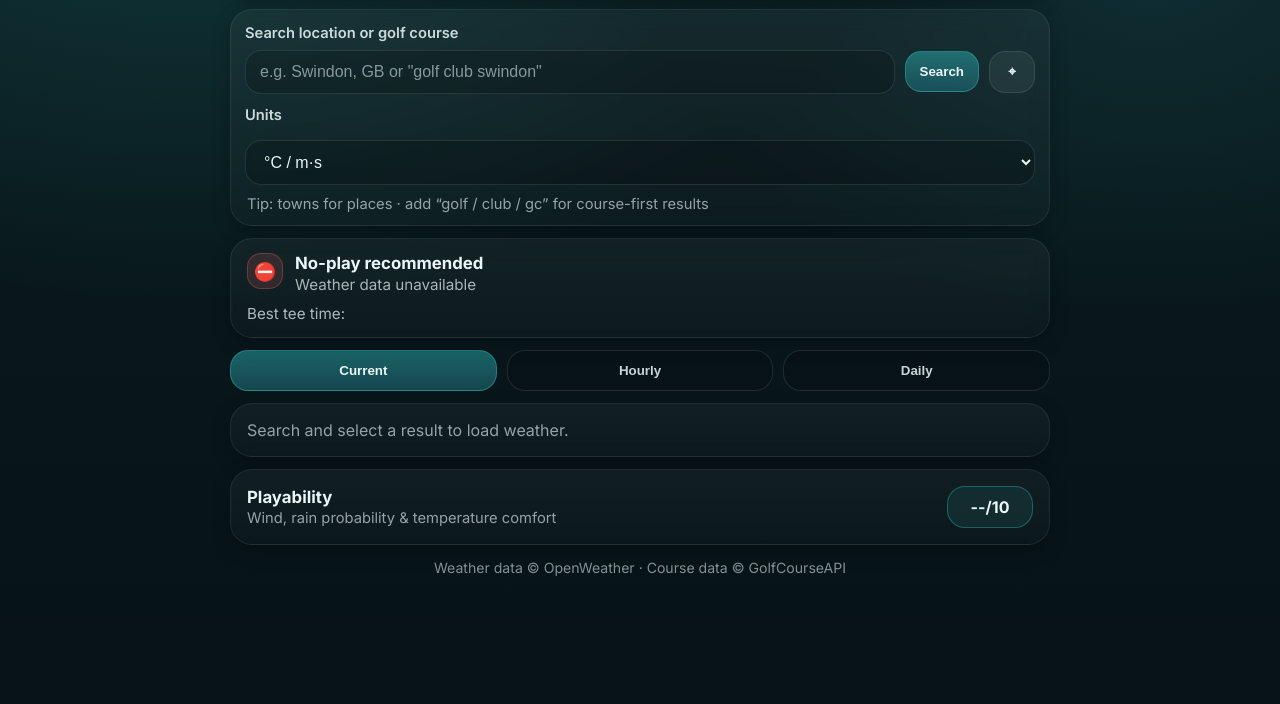
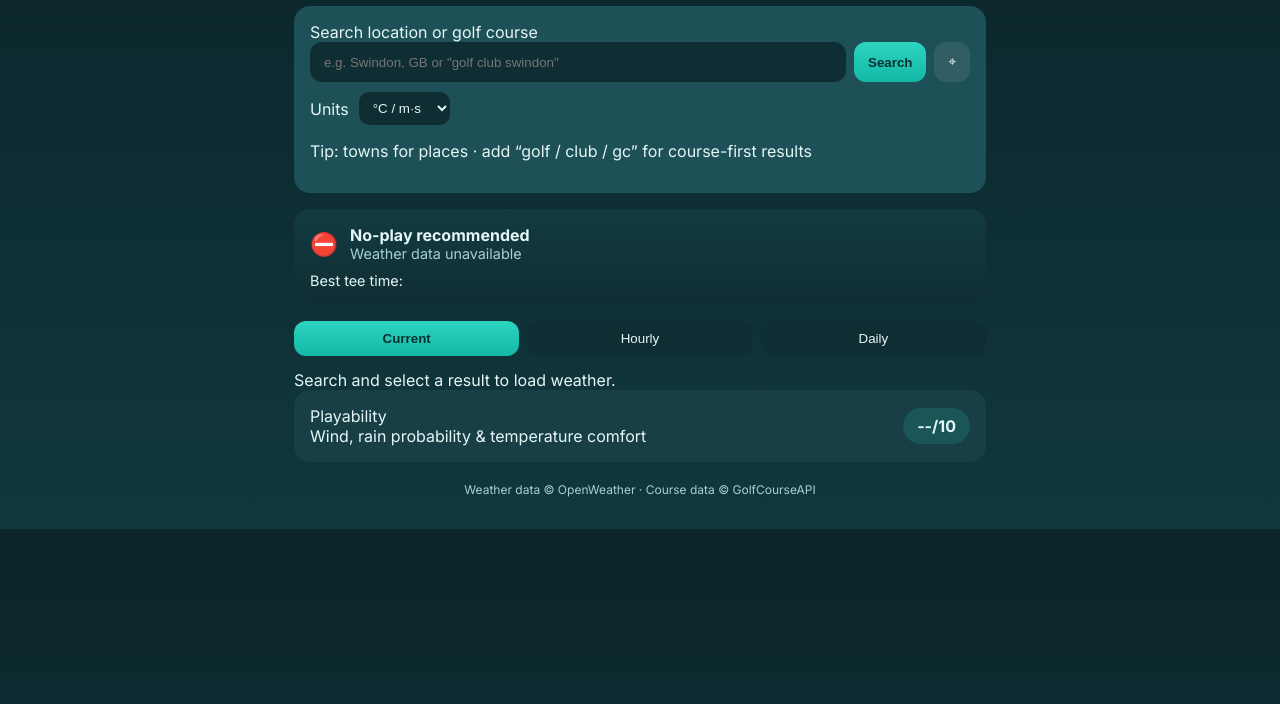
Before and after one commit to mziyabo-glitch/fairway-forecast, a plain HTML site: page index.html in a window 1280 px wide. Shown: the part 96-800 px from the top of the page. Drawn offline with Linux system fonts and the light colour scheme.

Commit message:
Update styles.css

````diff
--- a/styles.css
+++ b/styles.css
@@ -1,444 +1,282 @@
-/* =========================================================
-   Fairway Forecast – styles.css (clean + mobile-first)
-   Goals:
-   - Premium, slightly lighter dark theme
-   - Search + favourites visually grouped
-   - Results rendering full-width (hourly/daily never squashed)
-   - Tables + pre text blocks scroll instead of compressing
-   ========================================================= */
+/* ===============================
+   Fairway Forecast – Clean UI
+   Cosmetic + layout fixes only
+   =============================== */
 
-:root{
-  --bg0:#071316;
-  --bg1:#0a1b1f;
-  --card:#0f2a30;
-  --card2:#102f36;
-  --stroke:rgba(255,255,255,.10);
-  --stroke2:rgba(255,255,255,.08);
-
-  --text:#eaf6f7;
-  --muted:rgba(234,246,247,.72);
-
-  --primary:#1F6F78;
-  --primary2:#2aa6a8;
-  --danger:#ff6b6b;
-  --warn:#ffd166;
-  --ok:#2dd4bf;
-
-  --r14:14px;
-  --r18:18px;
-  --r22:22px;
-
-  --shadow: 0 10px 30px rgba(0,0,0,.35);
-  --shadow2: 0 6px 18px rgba(0,0,0,.25);
-
-  --pad:16px;
-  --gap:12px;
-
-  --max: 860px;
+:root {
+  --bg: #0f2e33;
+  --panel: #173f45;
+  --panel-soft: #1e5057;
+  --accent: #2dd4bf;
+  --accent-soft: rgba(45, 212, 191, 0.15);
+  --text: #e5f6f7;
+  --muted: #a7cfd4;
+  --danger: #ef4444;
+  --radius: 16px;
 }
 
-*{ box-sizing:border-box; }
-html,body{ height:100%; }
-body{
-  margin:0;
-  font-family: Inter, system-ui, -apple-system, Segoe UI, Roboto, Arial, sans-serif;
-  color:var(--text);
-  background:
-    radial-gradient(1200px 800px at 15% -10%, rgba(42,166,168,.22), transparent 60%),
-    radial-gradient(900px 600px at 90% 10%, rgba(31,111,120,.22), transparent 55%),
-    linear-gradient(180deg, var(--bg1), var(--bg0));
-  -webkit-font-smoothing:antialiased;
-  -moz-osx-font-smoothing:grayscale;
+/* ---------- GLOBAL RESET ---------- */
+*,
+*::before,
+*::after {
+  box-sizing: border-box;
 }
 
-.ff-wrap{
-  width:100%;
-  max-width:var(--max);
-  margin:0 auto;
-  padding: clamp(12px, 2.2vw, 20px);
-  padding-bottom: 28px;
+html,
+body {
+  margin: 0;
+  padding: 0;
+  background: linear-gradient(180deg, #0b252a, #10383e);
+  color: var(--text);
+  font-family: "Inter", system-ui, -apple-system, sans-serif;
 }
 
-/* ---------- Panels / Cards ---------- */
-.ff-panel,
-.ff-verdict,
-.ff-results > .ff-card,
-.ff-results > .ff-panel{
-  background: linear-gradient(180deg, rgba(255,255,255,.045), rgba(255,255,255,.02));
-  border: 1px solid var(--stroke2);
-  border-radius: var(--r22);
-  box-shadow: var(--shadow2);
-  backdrop-filter: blur(10px);
+/* ---------- APP WRAPPER ---------- */
+.ff-wrap {
+  max-width: 720px;
+  margin: 0 auto;
+  padding: 16px 14px 32px;
 }
 
-.ff-panel{ padding: var(--pad); margin-top: 12px; }
-
-/* ---------- Header ---------- */
-.ff-header{
-  margin-top: 2px;
-  margin-bottom: 12px;
+/* ---------- HEADER ---------- */
+.ff-header {
+  margin-bottom: 14px;
 }
 
-.ff-brand{
-  display:flex;
-  align-items:center;
+.ff-brand {
+  display: flex;
+  align-items: center;
   gap: 12px;
-  padding: 14px 16px;
-  border-radius: var(--r22);
-  background: linear-gradient(180deg, rgba(255,255,255,.05), rgba(255,255,255,.02));
-  border: 1px solid var(--stroke2);
-  box-shadow: var(--shadow2);
+  background: var(--panel);
+  padding: 14px;
+  border-radius: var(--radius);
 }
 
-.ff-logo{
-  width:40px;
-  height:40px;
+.ff-logo {
+  width: 44px;
+  height: 44px;
   border-radius: 12px;
-  padding: 6px;
-  background: rgba(255,255,255,.07);
-  border: 1px solid rgba(255,255,255,.10);
+  background: #ffffff;
   object-fit: contain;
 }
 
-.ff-brand-text strong{
-  display:block;
-  font-size: 1.12rem;
-  letter-spacing: .2px;
-  line-height: 1.15;
+.ff-brand-text strong {
+  font-size: 1.05rem;
 }
-.ff-brand-text span{
-  display:block;
-  margin-top: 2px;
-  font-size: .92rem;
+
+.ff-brand-text span {
+  display: block;
+  font-size: 0.85rem;
   color: var(--muted);
 }
 
-/* ---------- Inputs / Buttons ---------- */
-.ff-label{
-  display:block;
-  font-weight: 600;
-  font-size: .92rem;
-  margin-bottom: 8px;
-  color: rgba(234,246,247,.86);
+/* ---------- PANELS ---------- */
+.ff-panel {
+  background: var(--panel);
+  border-radius: var(--radius);
+  padding: 16px;
+  margin-bottom: 14px;
 }
 
-.ff-input,
-.ff-select{
-  width:100%;
-  border-radius: 16px;
-  border: 1px solid var(--stroke);
-  background: rgba(0,0,0,.18);
+.ff-panel--search {
+  background: var(--panel-soft);
+}
+
+/* ---------- SEARCH ---------- */
+.ff-search-row {
+  display: flex;
+  gap: 8px;
+}
+
+.ff-input {
+  flex: 1;
+  padding: 12px 14px;
+  border-radius: 12px;
+  border: none;
+  background: #0f2e33;
   color: var(--text);
-  outline: none;
+}
+
+.ff-btn {
+  border-radius: 12px;
   padding: 12px 14px;
+  border: none;
+  background: #0f2e33;
+  color: var(--text);
+  cursor: pointer;
+}
+
+.ff-btn-primary {
+  background: linear-gradient(180deg, #2dd4bf, #14b8a6);
+  color: #053133;
+  font-weight: 600;
+}
+
+.ff-btn-ghost {
+  background: rgba(255, 255, 255, 0.08);
+}
+
+/* ---------- UNITS ---------- */
+.ff-units-row {
+  display: flex;
+  align-items: center;
+  gap: 10px;
+  margin-top: 10px;
+}
+
+.ff-select {
+  padding: 8px 10px;
+  border-radius: 10px;
+  background: #0f2e33;
+  color: var(--text);
+  border: none;
+}
+
+/* ---------- VERDICT ---------- */
+.ff-verdict {
+  background: linear-gradient(180deg, #123b41, #0f2e33);
+  border-radius: var(--radius);
+  padding: 16px;
+  margin: 16px 0;
+}
+
+.ff-verdict-main {
+  display: flex;
+  align-items: center;
+  gap: 12px;
+}
+
+.ff-verdict-icon {
+  font-size: 1.4rem;
+}
+
+.ff-verdict-label {
+  font-weight: 700;
+}
+
+.ff-verdict-reason {
+  font-size: 0.9rem;
+  color: var(--muted);
+}
+
+.ff-verdict-meta {
+  margin-top: 10px;
+  font-size: 0.9rem;
+}
+
+/* ---------- TABS ---------- */
+.ff-tabs {
+  display: flex;
+  gap: 8px;
+  margin: 14px 0;
+}
+
+.ff-tab {
+  flex: 1;
+  padding: 10px 0;
+  border-radius: 12px;
+  background: #0f2e33;
+  border: none;
+  color: var(--text);
+  cursor: pointer;
+}
+
+.ff-tab.active {
+  background: linear-gradient(180deg, #2dd4bf, #14b8a6);
+  color: #053133;
+  font-weight: 600;
+}
+
+/* ---------- LOCATION HEADER ---------- */
+.ff-location {
+  display: flex;
+  justify-content: space-between;
+  align-items: center;
+  background: var(--panel-soft);
+  border-radius: var(--radius);
+  padding: 14px;
+  margin-bottom: 14px;
+}
+
+.ff-location h3 {
+  margin: 0;
   font-size: 1rem;
 }
 
-.ff-input::placeholder{ color: rgba(234,246,247,.55); }
-.ff-input:focus,
-.ff-select:focus{
-  border-color: rgba(42,166,168,.55);
-  box-shadow: 0 0 0 4px rgba(42,166,168,.18);
+.ff-location small {
+  display: block;
+  color: var(--muted);
 }
 
-.ff-btn{
-  border: 1px solid var(--stroke);
-  background: rgba(255,255,255,.06);
-  color: var(--text);
-  border-radius: 16px;
-  padding: 12px 14px;
-  font-weight: 700;
-  cursor: pointer;
-  transition: transform .08s ease, background .12s ease, border-color .12s ease;
-  user-select:none;
-  -webkit-tap-highlight-color: transparent;
-}
-.ff-btn:active{ transform: scale(.98); }
-.ff-btn:hover{ border-color: rgba(255,255,255,.16); }
-
-.ff-btn-primary{
-  background: linear-gradient(180deg, rgba(42,166,168,.55), rgba(31,111,120,.55));
-  border-color: rgba(42,166,168,.55);
-}
-.ff-btn-primary:hover{
-  border-color: rgba(42,166,168,.75);
-  background: linear-gradient(180deg, rgba(42,166,168,.62), rgba(31,111,120,.62));
+.ff-location .ff-btn {
+  padding: 10px;
 }
 
-.ff-btn-ghost{
-  width: 46px;
-  padding: 12px 0;
-  text-align:center;
+/* ---------- CURRENT WEATHER ---------- */
+.ff-current {
+  background: var(--panel-soft);
+  border-radius: var(--radius);
+  padding: 16px;
 }
 
-/* ---------- Search + favourites grouped ---------- */
-.ff-panel--search{
-  padding: 14px 14px 12px;
+.ff-current strong {
+  font-size: 1.4rem;
 }
 
-.ff-search-row{
-  display:grid;
-  grid-template-columns: 1fr auto auto;
-  gap: 10px;
-  align-items:center;
-}
-
-.ff-units-row{
-  display:grid;
-  grid-template-columns: 1fr;
-  gap: 8px;
-  margin-top: 12px;
-}
-
-.ff-tip{
-  margin: 10px 2px 0;
-  color: rgba(234,246,247,.62);
-  font-size: .92rem;
-  line-height: 1.25;
-}
-
-/* a dedicated container that your JS can use for favourites
-   (if you already render it into results, this still styles it) */
-.ff-favs{
-  margin-top: 12px;
-  padding-top: 12px;
-  border-top: 1px solid rgba(255,255,255,.07);
-}
-.ff-favs-title{
-  font-weight: 700;
-  font-size: .95rem;
-  color: rgba(234,246,247,.86);
-  margin-bottom: 10px;
-}
-.ff-fav-item{
-  display:flex;
-  justify-content:space-between;
-  align-items:center;
-  gap: 12px;
-  padding: 12px 12px;
-  border-radius: 18px;
-  border: 1px solid rgba(255,255,255,.08);
-  background: rgba(0,0,0,.14);
-  margin-bottom: 10px;
-}
-.ff-fav-item:last-child{ margin-bottom: 0; }
-.ff-fav-item strong{ display:block; }
-.ff-fav-item .muted{ color: rgba(234,246,247,.62); font-size:.92rem; }
-
-/* ---------- Verdict ---------- */
-.ff-verdict{
-  margin-top: 12px;
-  padding: 14px 16px;
-}
-
-.ff-verdict-main{
-  display:flex;
-  gap: 12px;
-  align-items:flex-start;
-}
-
-.ff-verdict-icon{
-  width: 36px;
-  height: 36px;
-  border-radius: 14px;
-  display:grid;
-  place-items:center;
-  background: rgba(255,255,255,.06);
-  border: 1px solid rgba(255,255,255,.10);
-  font-size: 18px;
-}
-
-.ff-verdict-label{
-  font-weight: 800;
-  font-size: 1.05rem;
-}
-.ff-verdict-reason{
-  color: rgba(234,246,247,.70);
-  margin-top: 2px;
-  font-size: .95rem;
-}
-
-.ff-verdict-meta{
-  margin-top: 10px;
-  color: rgba(234,246,247,.72);
-  font-size: .95rem;
-}
-
-.ff-verdict--play .ff-verdict-icon{ background: rgba(45,212,191,.14); border-color: rgba(45,212,191,.30); }
-.ff-verdict--maybe .ff-verdict-icon{ background: rgba(255,209,102,.14); border-color: rgba(255,209,102,.28); }
-.ff-verdict--no .ff-verdict-icon{ background: rgba(255,107,107,.14); border-color: rgba(255,107,107,.28); }
-
-/* ---------- Tabs ---------- */
-.ff-tabs{
-  display:flex;
+.ff-current-grid {
+  display: grid;
+  grid-template-columns: 1fr 1fr;
   gap: 10px;
   margin-top: 12px;
 }
 
-.ff-tab{
-  flex:1;
-  border-radius: 18px;
-  border: 1px solid rgba(255,255,255,.10);
-  background: rgba(0,0,0,.14);
-  color: rgba(234,246,247,.85);
-  padding: 12px 10px;
-  font-weight: 800;
-  cursor:pointer;
-  transition: background .12s ease, border-color .12s ease;
-  -webkit-tap-highlight-color: transparent;
+.ff-metric {
+  background: rgba(255, 255, 255, 0.05);
+  padding: 10px;
+  border-radius: 10px;
+  font-size: 0.9rem;
 }
 
-.ff-tab.active{
-  background: linear-gradient(180deg, rgba(42,166,168,.55), rgba(31,111,120,.55));
-  border-color: rgba(42,166,168,.55);
-  color: var(--text);
+/* ---------- HOURLY / DAILY TABLE ---------- */
+.ff-table {
+  margin-top: 12px;
 }
 
-/* ---------- Results container ---------- */
-.ff-results{
-  margin-top: 12px;
-  display:flex;
-  flex-direction: column;
-  gap: 12px;
+.ff-table-header,
+.ff-table-row {
+  display: grid;
+  grid-template-columns: 1.2fr 1fr 1fr 1fr;
+  padding: 8px 0;
+  font-size: 0.9rem;
 }
 
-/* Generic result “card” if your JS uses it */
-.ff-card{
-  padding: var(--pad);
-  border-radius: var(--r22);
-  border: 1px solid rgba(255,255,255,.10);
-  background: rgba(0,0,0,.14);
-  box-shadow: var(--shadow2);
+.ff-table-header {
+  color: var(--muted);
+  border-bottom: 1px solid rgba(255, 255, 255, 0.1);
 }
 
-/* Prevent “tiny column” rendering – force full width always */
-#results,
-.ff-results{
-  width:100%;
-  max-width:100%;
-}
-#results > *{
-  width:100%;
-  max-width:100%;
+.ff-table-row {
+  border-bottom: 1px solid rgba(255, 255, 255, 0.05);
 }
 
-/* ---------- Tables (Hourly/Daily) ---------- */
-#results table,
-.ff-results table{
-  width:100%;
-  max-width:100%;
-  border-collapse: collapse;
-  table-layout: fixed;
+/* ---------- PLAYABILITY ---------- */
+.ff-play {
+  display: flex;
+  justify-content: space-between;
+  align-items: center;
 }
 
-#results thead th{
-  font-weight: 800;
-  color: rgba(234,246,247,.92);
-  padding: 10px 12px;
-  border-bottom: 1px solid rgba(255,255,255,.12);
-  font-size: .95rem;
+.ff-play-score {
+  background: var(--accent-soft);
+  padding: 8px 14px;
+  border-radius: 999px;
+  font-weight: 700;
 }
 
-#results tbody td{
-  padding: 10px 12px;
-  border-bottom: 1px solid rgba(255,255,255,.07);
-  color: rgba(234,246,247,.86);
-  font-size: .95rem;
-  overflow:hidden;
-  text-overflow: ellipsis;
-  white-space: nowrap;
+/* ---------- FOOTER ---------- */
+.ff-foot {
+  text-align: center;
+  font-size: 0.75rem;
+  color: var(--muted);
+  margin-top: 20px;
 }
-
-/* allow table to scroll on small screens instead of squashing */
-@media (max-width: 560px){
-  #results table{
-    display:block;
-    overflow-x: auto;
-    -webkit-overflow-scrolling: touch;
-  }
-}
-
-/* ---------- Pre / “text table” rendering (your screenshots) ---------- */
-#results pre,
-#results .ff-pre,
-#results .mono,
-#results .ff-mono{
-  width:100%;
-  max-width:100%;
-  margin:0;
-  padding: 12px 14px;
-  border-radius: 18px;
-  border: 1px solid rgba(255,255,255,.10);
-  background: rgba(0,0,0,.16);
-  overflow-x: auto;              /* key fix */
-  -webkit-overflow-scrolling: touch;
-  white-space: pre;               /* keep columns aligned */
-  font-size: .95rem;
-  line-height: 1.35;
-}
-
-/* If you render row blocks */
-#results .row,
-#results .ff-row{
-  display:flex;
-  justify-content: space-between;
-  gap: 10px;
-  padding: 10px 12px;
-  border-radius: 16px;
-  border: 1px solid rgba(255,255,255,.08);
-  background: rgba(0,0,0,.14);
-}
-
-/* ---------- Playability ---------- */
-.ff-play{
-  display:flex;
-  align-items:center;
-  justify-content: space-between;
-  gap: 14px;
-}
-
-.ff-play-title{
-  font-weight: 900;
-  font-size: 1.05rem;
-}
-.ff-play-sub{
-  color: rgba(234,246,247,.62);
-  font-size: .92rem;
-  margin-top: 2px;
-}
-
-.ff-play-score{
-  min-width: 86px;
-  text-align:center;
-  padding: 10px 12px;
-  border-radius: 18px;
-  border: 1px solid rgba(42,166,168,.45);
-  background: rgba(42,166,168,.12);
-  font-weight: 900;
-}
-
-/* ---------- Footer ---------- */
-.ff-foot{
-  text-align:center;
-  margin-top: 14px;
-  color: rgba(234,246,247,.55);
-  font-size: .88rem;
-  padding-bottom: 10px;
-}
-
-/* ---------- Utilities ---------- */
-.muted{ color: rgba(234,246,247,.62); }
-.ff-sub{ color: rgba(234,246,247,.62); font-size: .92rem; }
-
-/* Make touch targets slightly nicer on mobile */
-@media (max-width: 480px){
-  :root{ --pad:14px; }
-  .ff-search-row{ grid-template-columns: 1fr auto auto; }
-  .ff-btn{ padding: 12px 12px; }
-}
-
-/* Reduce motion */
-@media (prefers-reduced-motion: reduce){
-  *{ transition:none !important; }
-}
-```0
````
